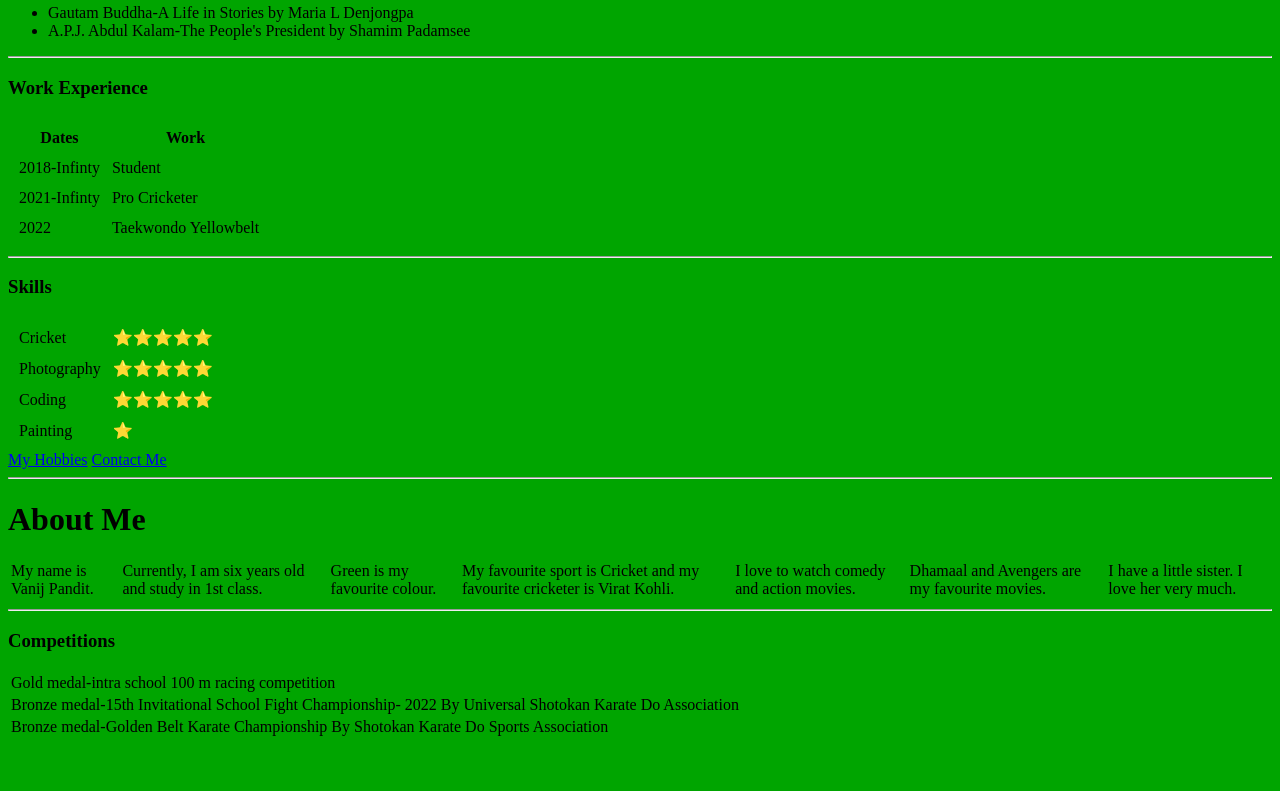
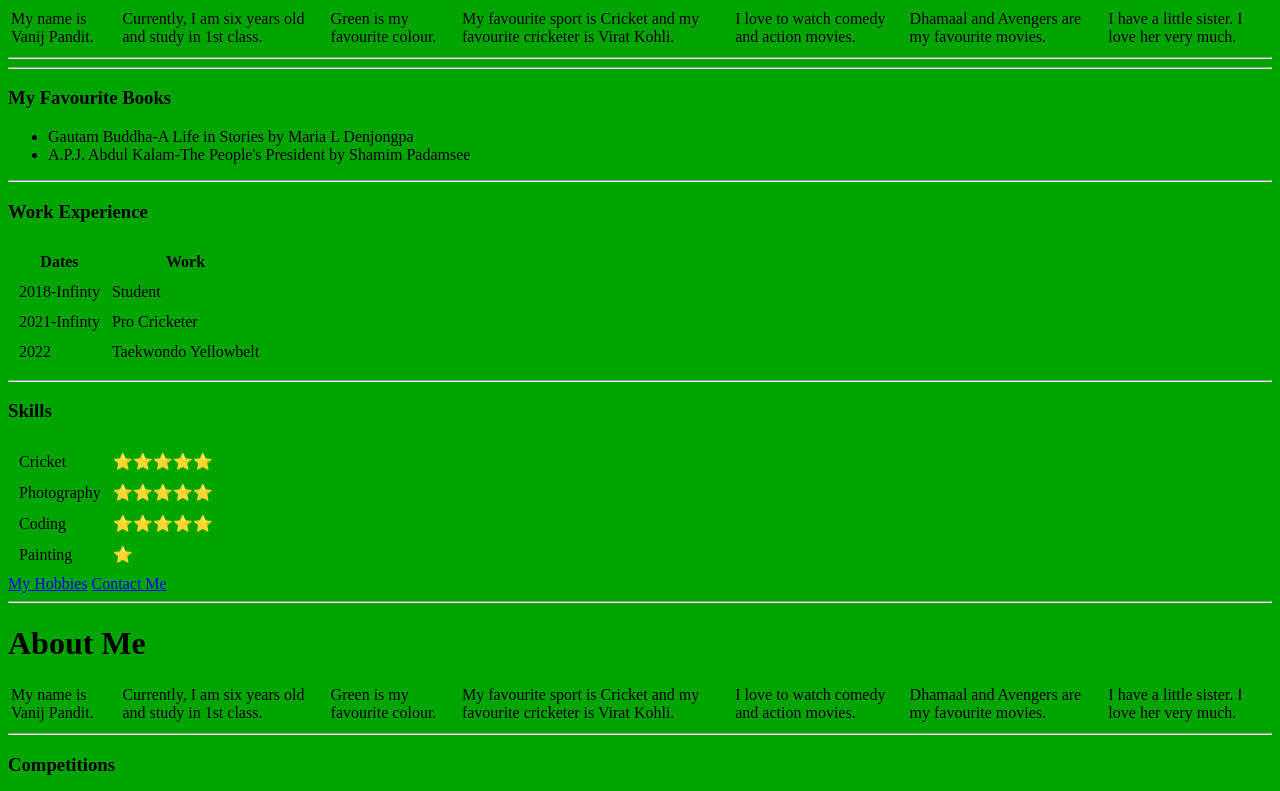
Before and after one commit to vanijpandit/cv2, a plain HTML site: page index.html in a window 1280 px wide. Shown: the part 205-996 px from the top of the page. Before the commit the page ends 952 px from the top, so only its background shows below. Drawn offline with Linux system fonts and the light colour scheme.

Commit message:
Bug fixed

```diff
--- a/index.html
+++ b/index.html
@@ -22,9 +22,20 @@
   <h1>Vanij Pandit</h1>
   <p><em>Student <strong><a href="https://replit.com/~">coder</a></strong></em></p>
   <p>I am learing coding and I love it.</p>
-  </td>
-  </tr>
-  </table>
+
+  <h1>About Me</h1>
+  <table>
+    <tr>
+      <td>My name is Vanij Pandit.</td>
+      <td>Currently, I am six years old and study in 1st class.</td>
+      <td>Green is my favourite colour.</td>
+      <td>My favourite sport is Cricket and my favourite cricketer is Virat Kohli.</td>
+      <td>I love to watch comedy and action movies.</td>
+      <td>Dhamaal and Avengers are my favourite movies.</td>
+      <td>I have a little sister. I love her very much.</td>
+    </table>
+    <hr>
+
   <hr>
   <h3>My Favourite Books</h3>
   <ul>
```
